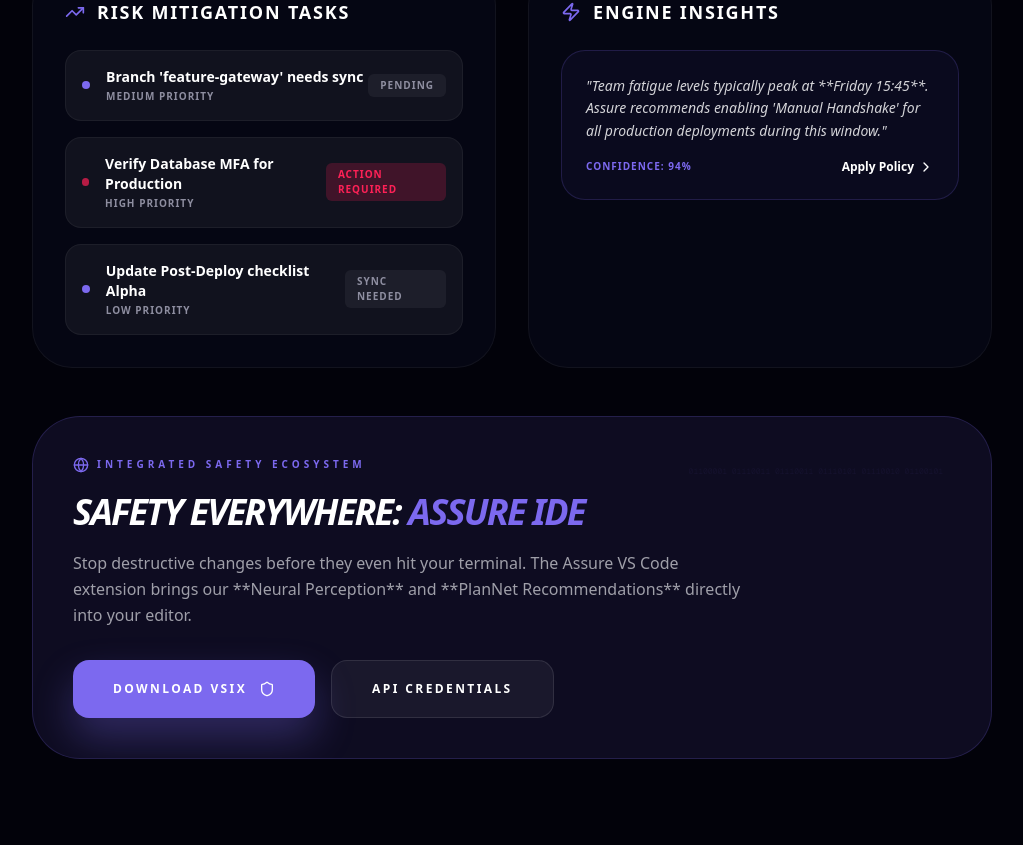
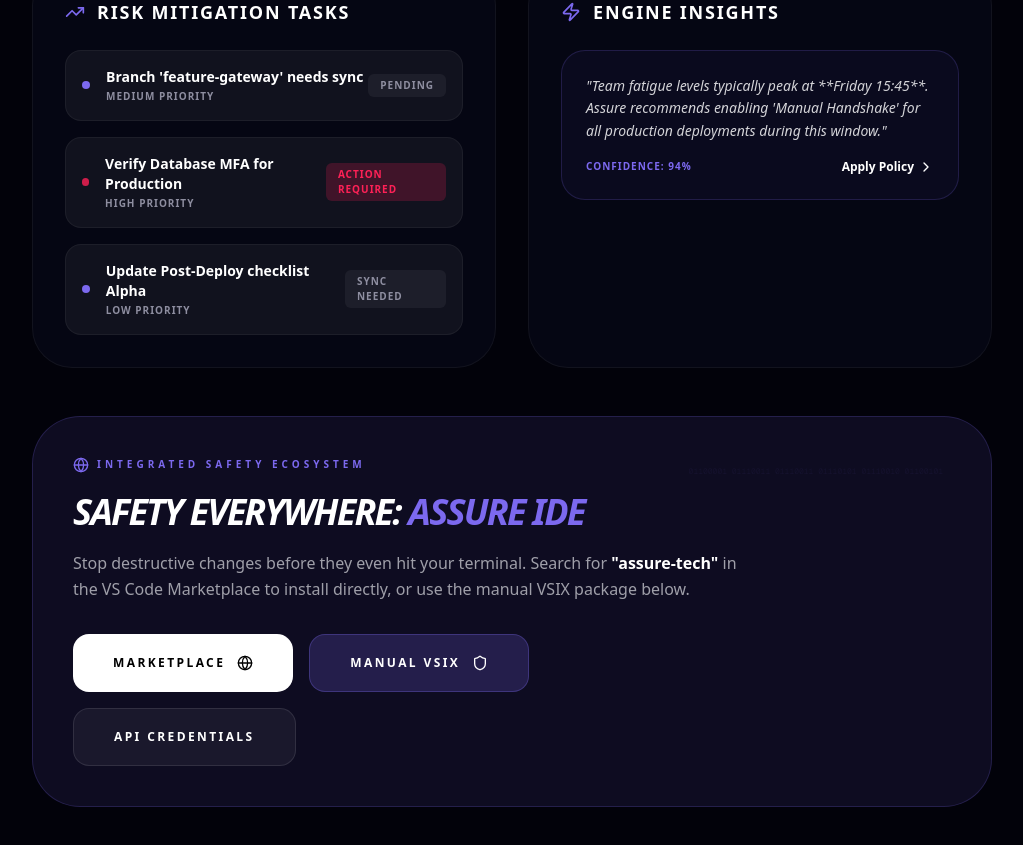
Before and after one commit to RichardRajuChirayath/Assure, a Next.js app: page /dashboard in a window 1280 px wide. Shown: the part 1063-1908 px from the top of the page, without its empty margins (256-1279 px from the left). Built offline with nearby package versions, Linux system fonts and the light colour scheme; no server answers; the database is empty.

Commit message:
🌐 WEBSITE: Added Marketplace link and search instructions to dashboard

```diff
--- a/src/components/dashboard-client.tsx
+++ b/src/components/dashboard-client.tsx
@@ -222,18 +222,24 @@
                         Safety Everywhere: <span className="text-primary">Assure IDE</span>
                     </h2>
                     <p className="text-zinc-400 font-medium leading-relaxed mb-8">
-                        Stop destructive changes before they even hit your terminal. The Assure VS Code extension brings our **Neural Perception** and **PlanNet Recommendations** directly into your editor.
+                        Stop destructive changes before they even hit your terminal. Search for <span className="text-white font-black">"assure-tech"</span> in the VS Code Marketplace to install directly, or use the manual VSIX package below.
                     </p>
                     <div className="flex flex-wrap gap-4">
                         <button
+                            onClick={() => window.open('https://marketplace.visualstudio.com/items?itemName=assure-tech.assure-vscode', '_blank')}
+                            className="px-10 py-5 bg-white text-black text-xs font-black rounded-2xl hover:scale-105 active:scale-95 transition-all uppercase tracking-[0.2em] flex items-center gap-3"
+                        >
+                            Marketplace <Globe className="w-4 h-4" />
+                        </button>
+                        <button
                             onClick={handleDownload}
                             disabled={downloading}
-                            className="px-10 py-5 bg-primary text-white text-xs font-black rounded-2xl hover:scale-105 active:scale-95 transition-all uppercase tracking-[0.2em] shadow-[0_20px_40px_rgba(124,105,239,0.3)] flex items-center gap-3 disabled:opacity-50"
+                            className="px-10 py-5 bg-primary/20 text-white text-xs font-black rounded-2xl border border-primary/30 hover:bg-primary/30 transition-all uppercase tracking-[0.2em] flex items-center gap-3 disabled:opacity-50"
                         >
                             {downloading ? (
-                                <>Building Package <Loader2 className="w-4 h-4 animate-spin" /></>
+                                <>Building... <Loader2 className="w-4 h-4 animate-spin" /></>
                             ) : (
-                                <>Download VSIX <Shield className="w-4 h-4" /></>
+                                <>Manual VSIX <Shield className="w-4 h-4" /></>
                             )}
                         </button>
                         <button
```
